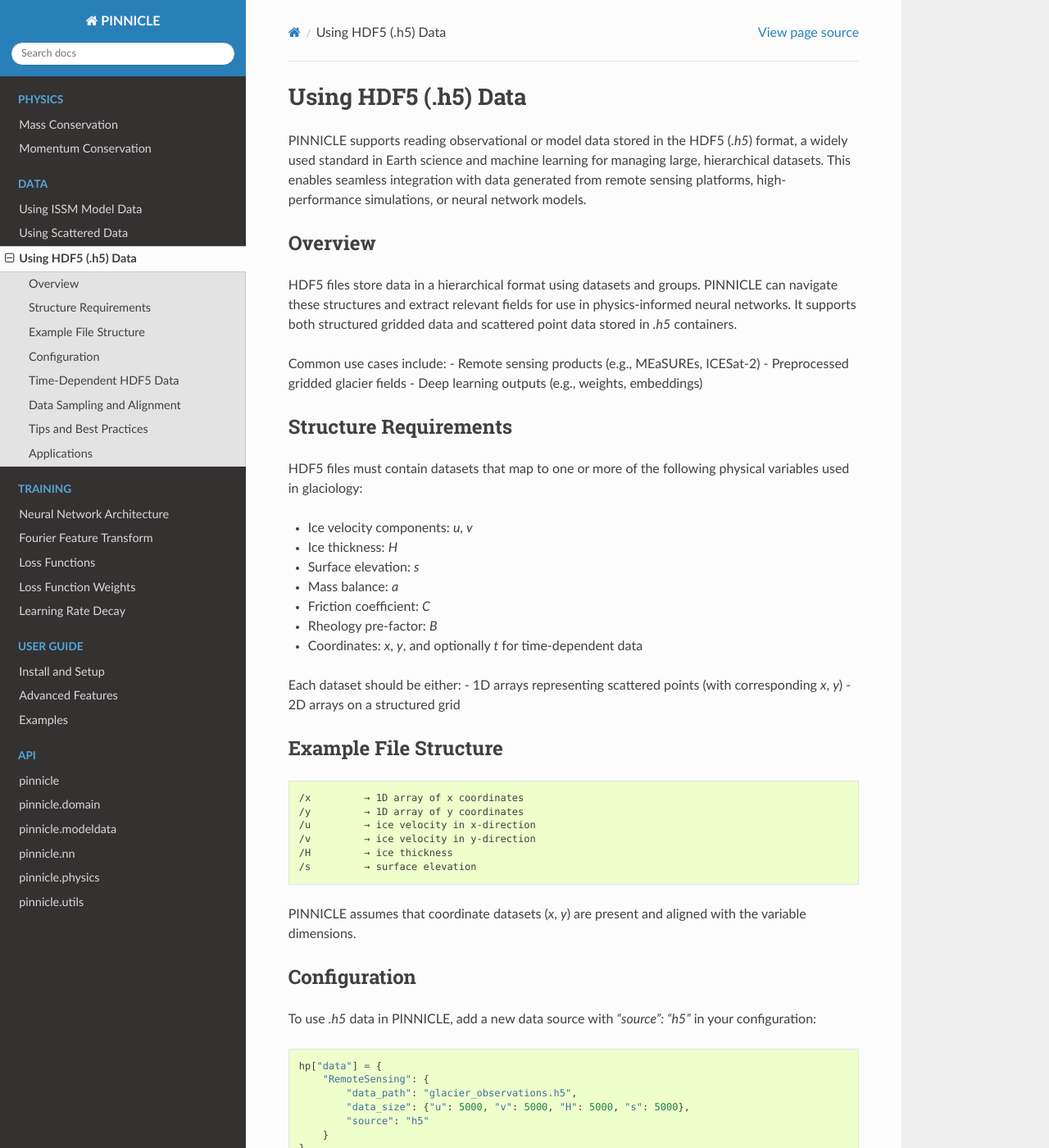
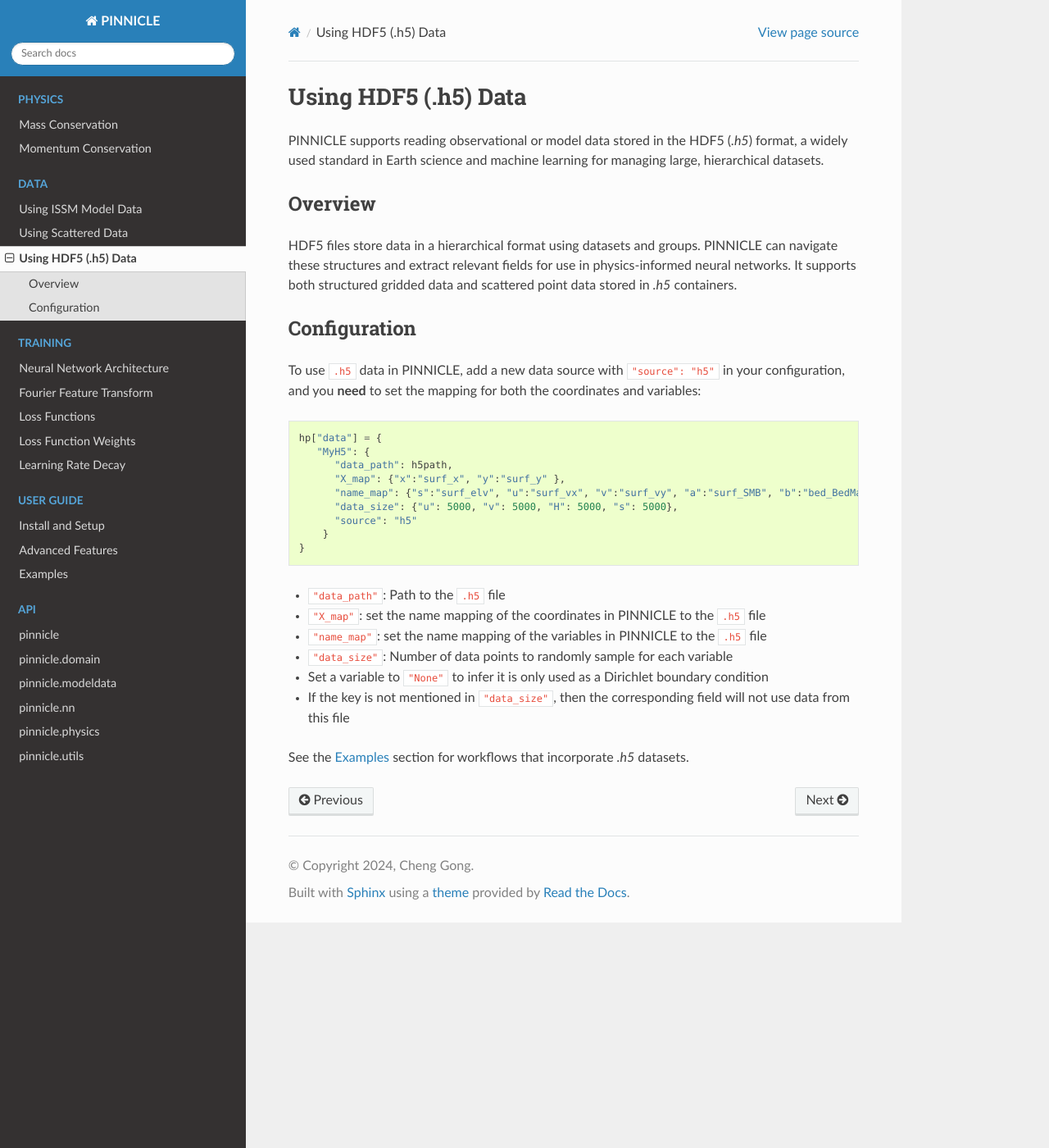
Before and after one commit to ISSMteam/PINNICLE, a Sphinx documentation site: the page built from docs/data/h5.rst, in a window 1280 px wide and 1400 px high. Shown: the whole window at 82% size. Built offline with Sphinx 7.4.7 and the Read the Docs theme 3.1.0, drawn with Linux system fonts in a browser that asks for light colours; pages that are not in the unit, such as notebooks, are missing from menus; some of the changed text lies outside the part shown.

Commit message:
add h5 doc

```diff
--- a/docs/data/h5.rst
+++ b/docs/data/h5.rst
@@ -3,113 +3,37 @@
 Using HDF5 (.h5) Data
 =====================
 
-PINNICLE supports reading observational or model data stored in the HDF5 (`.h5`) format, a widely used standard in Earth science and machine learning for managing large, hierarchical datasets. This enables seamless integration with data generated from remote sensing platforms, high-performance simulations, or neural network models.
+PINNICLE supports reading observational or model data stored in the HDF5 (`.h5`) format, a widely used standard in Earth science and machine learning for managing large, hierarchical datasets.
 
 Overview
 --------
 
 HDF5 files store data in a hierarchical format using datasets and groups. PINNICLE can navigate these structures and extract relevant fields for use in physics-informed neural networks. It supports both structured gridded data and scattered point data stored in `.h5` containers.
 
-Common use cases include:
-- Remote sensing products (e.g., MEaSUREs, ICESat-2)
-- Preprocessed gridded glacier fields
-- Deep learning outputs (e.g., weights, embeddings)
-
-Structure Requirements
-----------------------
-
-HDF5 files must contain datasets that map to one or more of the following physical variables used in glaciology:
-
-- Ice velocity components: `u`, `v`
-- Ice thickness: `H`
-- Surface elevation: `s`
-- Mass balance: `a`
-- Friction coefficient: `C`
-- Rheology pre-factor: `B`
-- Coordinates: `x`, `y`, and optionally `t` for time-dependent data
-
-Each dataset should be either:
-- 1D arrays representing scattered points (with corresponding `x`, `y`)
-- 2D arrays on a structured grid
-
-Example File Structure
-----------------------
-
-.. code-block::
-
-   /x         → 1D array of x coordinates
-   /y         → 1D array of y coordinates
-   /u         → ice velocity in x-direction
-   /v         → ice velocity in y-direction
-   /H         → ice thickness
-   /s         → surface elevation
-
-PINNICLE assumes that coordinate datasets (`x`, `y`) are present and aligned with the variable dimensions.
-
 Configuration
 -------------
 
-To use `.h5` data in PINNICLE, add a new data source with `"source": "h5"` in your configuration:
+To use :code:`.h5` data in PINNICLE, add a new data source with :code:`"source": "h5"` in your configuration, and you **need** to set the mapping for both the coordinates and variables:
 
 .. code-block:: python
 
    hp["data"] = {
-       "RemoteSensing": {
-           "data_path": "glacier_observations.h5",
-           "data_size": {"u": 5000, "v": 5000, "H": 5000, "s": 5000},
-           "source": "h5"
+      "MyH5": {
+         "data_path": h5path,
+         "X_map": {"x":"surf_x", "y":"surf_y" },
+         "name_map": {"s":"surf_elv", "u":"surf_vx", "v":"surf_vy", "a":"surf_SMB", "b":"bed_BedMachine"},
+         "data_size": {"u": 5000, "v": 5000, "H": 5000, "s": 5000},
+         "source": "h5"
        }
    }
 
-You may omit variables you want to solve for in an inverse problem:
 
-.. code-block:: python
+- :code:`"data_path"`: Path to the :code:`.h5` file
+- :code:`"X_map"`: set the name mapping of the coordinates in PINNICLE to the :code:`.h5` file
+- :code:`"name_map"`: set the name mapping of the variables in PINNICLE to the :code:`.h5` file
+- :code:`"data_size"`: Number of data points to randomly sample for each variable
+- Set a variable to :code:`"None"` to infer it is only used as a Dirichlet boundary condition
+- If the key is not mentioned in :code:`"data_size"`, then the corresponding field will not use data from this file
 
-   "C": None  # PINNICLE will infer basal friction
 
-Time-Dependent HDF5 Data
-------------------------
-
-For transient modeling, each time step should be stored in a separate `.h5` file (e.g., `glacier_2008.h5`, `glacier_2009.h5`), or grouped in a higher-level structure like `/2008/`, `/2009/`. Then, use:
-
-.. code-block:: python
-
-   hp["time_dependent"] = True
-   hp["data"] = {
-       "t2008": {
-           "data_path": "glacier_2008.h5",
-           "data_size": {"u": 4000, "v": 4000, "H": 4000, "a": 4000},
-           "default_time": 2008,
-           "source": "h5"
-       },
-       "t2009": {
-           "data_path": "glacier_2009.h5",
-           "data_size": {"u": 4000, "v": 4000, "H": None, "a": 4000},
-           "default_time": 2009,
-           "source": "h5"
-       }
-   }
-
-Data Sampling and Alignment
----------------------------
-
-- PINNICLE automatically samples the number of points specified in `data_size`.
-- If the data is gridded (2D), it will flatten the array and align with coordinates.
-- Missing values (e.g., NaNs or masked data) are ignored.
-
-Tips and Best Practices
------------------------
-
-- Always store coordinate datasets (`x`, `y`) explicitly.
-- Ensure all values are in SI units (e.g., m/s, m, Pa).
-- Use `h5py` in Python or `hdf5write` in MATLAB to generate compatible files.
-- For large files, sample fewer points to reduce memory overhead during training.
-
-Applications
-------------
-
-- Use `.h5` files to incorporate satellite data or reanalysis fields into PINNICLE.
-- Easily combine `.h5` data with ISSM or `.mat` sources for hybrid experiments.
-- Ideal for high-resolution observational products or outputs from HPC simulations.
-
-See the `Examples <examples.html>`_ page for workflows that incorporate `.h5` datasets.
+See the `Examples <../pinnicle_examples.html>`_ section for workflows that incorporate `.h5` datasets.
```
